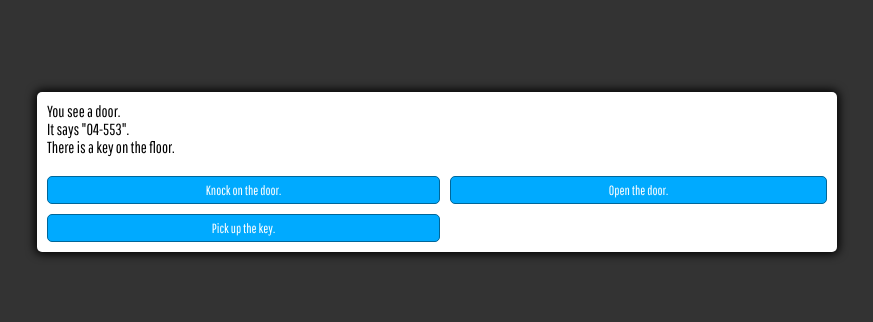
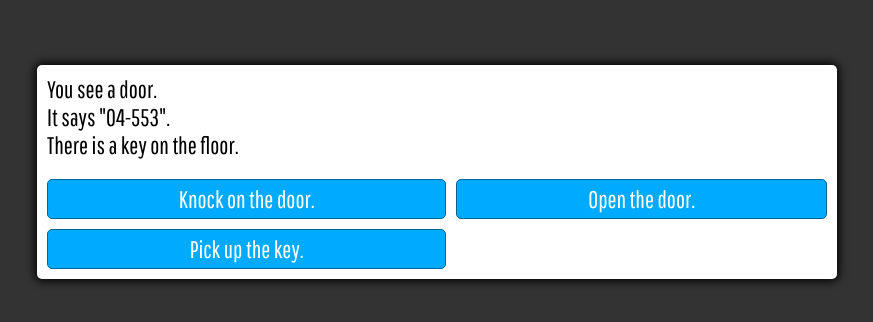
Before and after one commit to ryanyeap/TAG, a plain HTML site: page index.html in a window 1280 px wide. Shown: the part 228-550 px from the top of the page, without its empty margins (203-1076 px from the left). Drawn offline with Linux system fonts and the light colour scheme.

Commit message:
Fixed typo and changed font size.

```diff
--- a/game.js
+++ b/game.js
@@ -93,7 +93,7 @@ const textNodes = [
     },
     {
         id: 4,
-        text: `You pick up the key and out it in your pocket.`,
+        text: `You pick up the key and put it in your pocket.`,
         options: [
             {
                 text: 'Hit the door with the key',
--- a/styles.css
+++ b/styles.css
@@ -1,6 +1,7 @@
 *, *::before, *::after {
     box-sizing: border-box;
     font-family: 'Pathway Gothic One', sans-serif;
+    font-size: 24px;
 }
 
 body {
```
